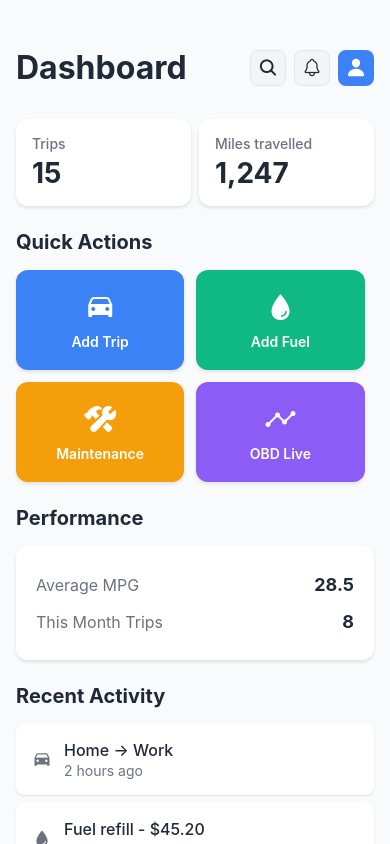
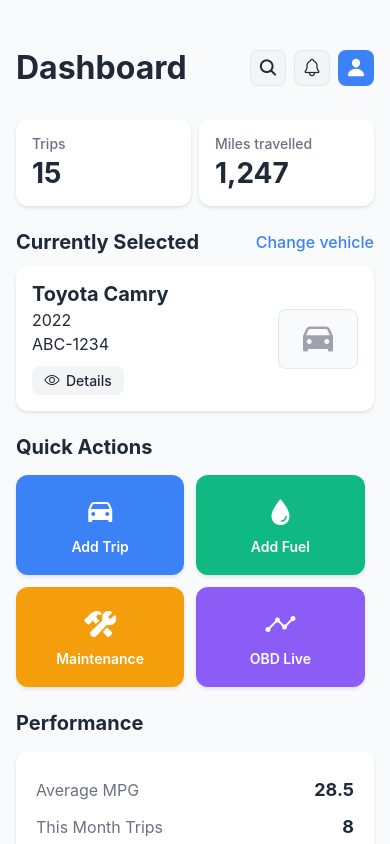
Before and after one commit to CarLog-Mobile/carlog-frontend, a React Native app: screen / in a window 390 px wide. Built offline with nearby package versions, Linux system fonts and the light colour scheme.

Commit message:
Add currently selected vehicle component

```diff
--- a/screens/DashboardScreen.tsx
+++ b/screens/DashboardScreen.tsx
@@ -70,6 +70,34 @@ export default function DashboardScreen({ navigation }: any) {
             <View style={styles.statCard}>
               <Text style={styles.statLabel}>Miles travelled</Text>
               <Text style={styles.statValue}>1,247</Text>
+            </View>
+          </View>
+
+          {/* Currently Selected Vehicle */}
+          <View style={styles.vehicleSection}>
+            <View style={styles.vehicleHeader}>
+              <Text style={styles.vehicleHeaderTitle}>Currently Selected</Text>
+              <TouchableOpacity>
+                <Text style={styles.changeVehicleText}>Change vehicle</Text>
+              </TouchableOpacity>
+            </View>
+            <View style={styles.vehicleCard}>
+              <View style={styles.vehicleContent}>
+                <View style={styles.vehicleInfo}>
+                  <Text style={styles.vehicleName}>Toyota Camry</Text>
+                  <Text style={styles.vehicleYear}>2022</Text>
+                  <Text style={styles.vehiclePlate}>ABC-1234</Text>
+                  <TouchableOpacity style={styles.detailsButton}>
+                    <Ionicons name="eye-outline" size={16} color="#1f2937" />
+                    <Text style={styles.detailsButtonText}>Details</Text>
+                  </TouchableOpacity>
+                </View>
+                <View style={styles.vehicleImage}>
+                  <View style={styles.imagePlaceholder}>
+                    <Ionicons name="car" size={40} color="#9ca3af" />
+                  </View>
+                </View>
+              </View>
             </View>
           </View>
 
@@ -205,6 +233,88 @@ const styles = StyleSheet.create({
     color: '#6b7280',
     fontWeight: '500',
   },
+  vehicleSection: {
+    marginBottom: 24,
+  },
+  vehicleCard: {
+    backgroundColor: 'white',
+    borderRadius: 12,
+    padding: 16,
+    shadowColor: '#000',
+    shadowOffset: { width: 0, height: 2 },
+    shadowOpacity: 0.1,
+    shadowRadius: 3.84,
+    elevation: 5,
+  },
+  vehicleHeader: {
+    flexDirection: 'row',
+    justifyContent: 'space-between',
+    alignItems: 'center',
+    marginBottom: 12,
+  },
+  vehicleHeaderTitle: {
+    fontSize: 20,
+    fontWeight: 'bold',
+    color: '#1f2937',
+  },
+  changeVehicleText: {
+    fontSize: 16,
+    color: '#3b82f6',
+    fontWeight: '500',
+  },
+  vehicleContent: {
+    flexDirection: 'row',
+    alignItems: 'center',
+  },
+  vehicleInfo: {
+    flex: 1,
+  },
+  vehicleName: {
+    fontSize: 20,
+    fontWeight: 'bold',
+    color: '#1f2937',
+    marginBottom: 4,
+  },
+  vehicleYear: {
+    fontSize: 16,
+    color: '#1f2937',
+    marginBottom: 4,
+  },
+  vehiclePlate: {
+    fontSize: 16,
+    color: '#1f2937',
+    marginBottom: 12,
+  },
+  detailsButton: {
+    flexDirection: 'row',
+    alignItems: 'center',
+    backgroundColor: '#f3f4f6',
+    borderRadius: 8,
+    paddingHorizontal: 12,
+    paddingVertical: 6,
+    alignSelf: 'flex-start',
+    gap: 6,
+  },
+  detailsButtonText: {
+    fontSize: 14,
+    color: '#1f2937',
+    fontWeight: '500',
+  },
+  vehicleImage: {
+    width: 80,
+    height: 60,
+    marginLeft: 16,
+  },
+  imagePlaceholder: {
+    width: '100%',
+    height: '100%',
+    backgroundColor: '#f9fafb',
+    borderRadius: 8,
+    alignItems: 'center',
+    justifyContent: 'center',
+    borderWidth: 1,
+    borderColor: '#e5e7eb',
+  },
   section: {
     marginBottom: 24,
   },
```
